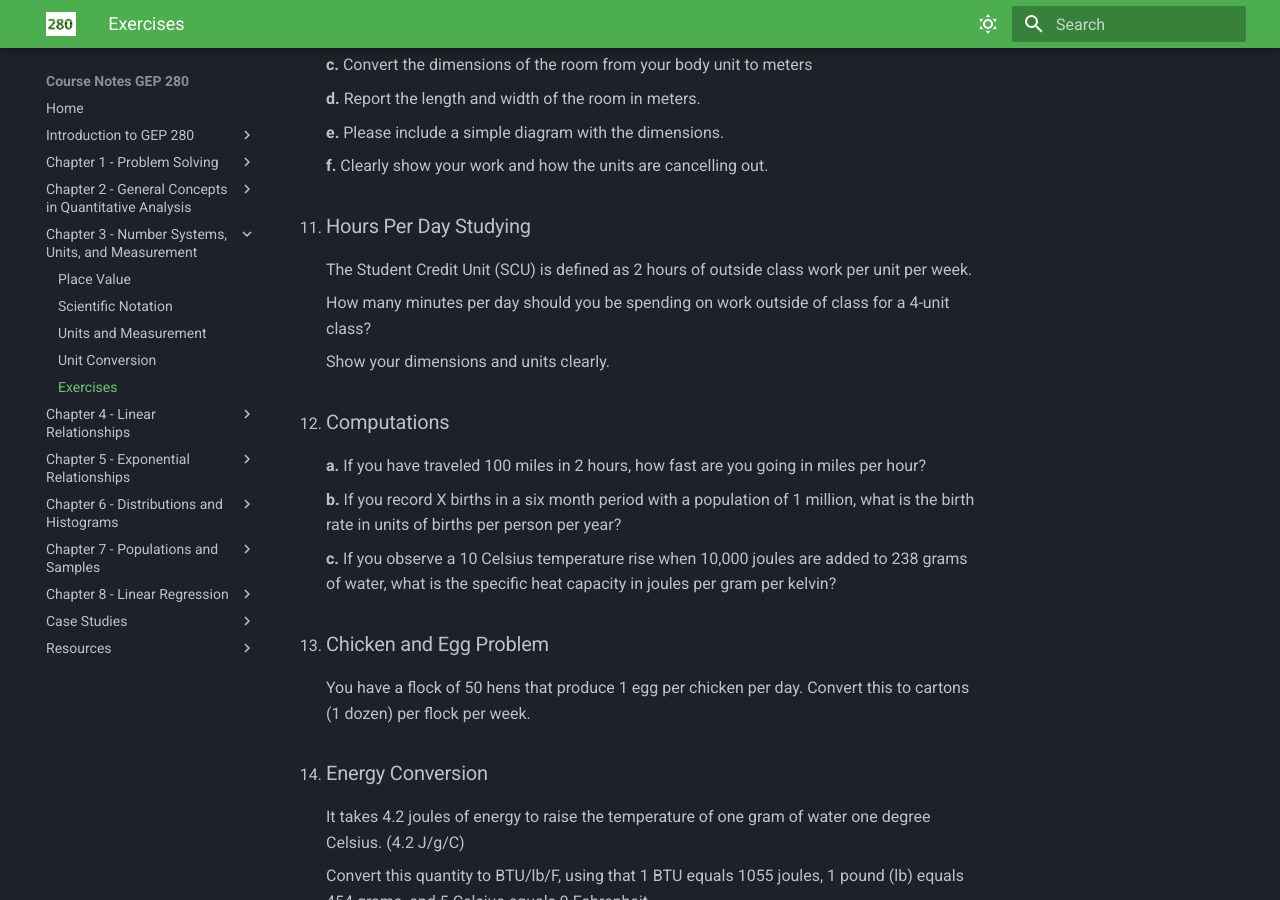
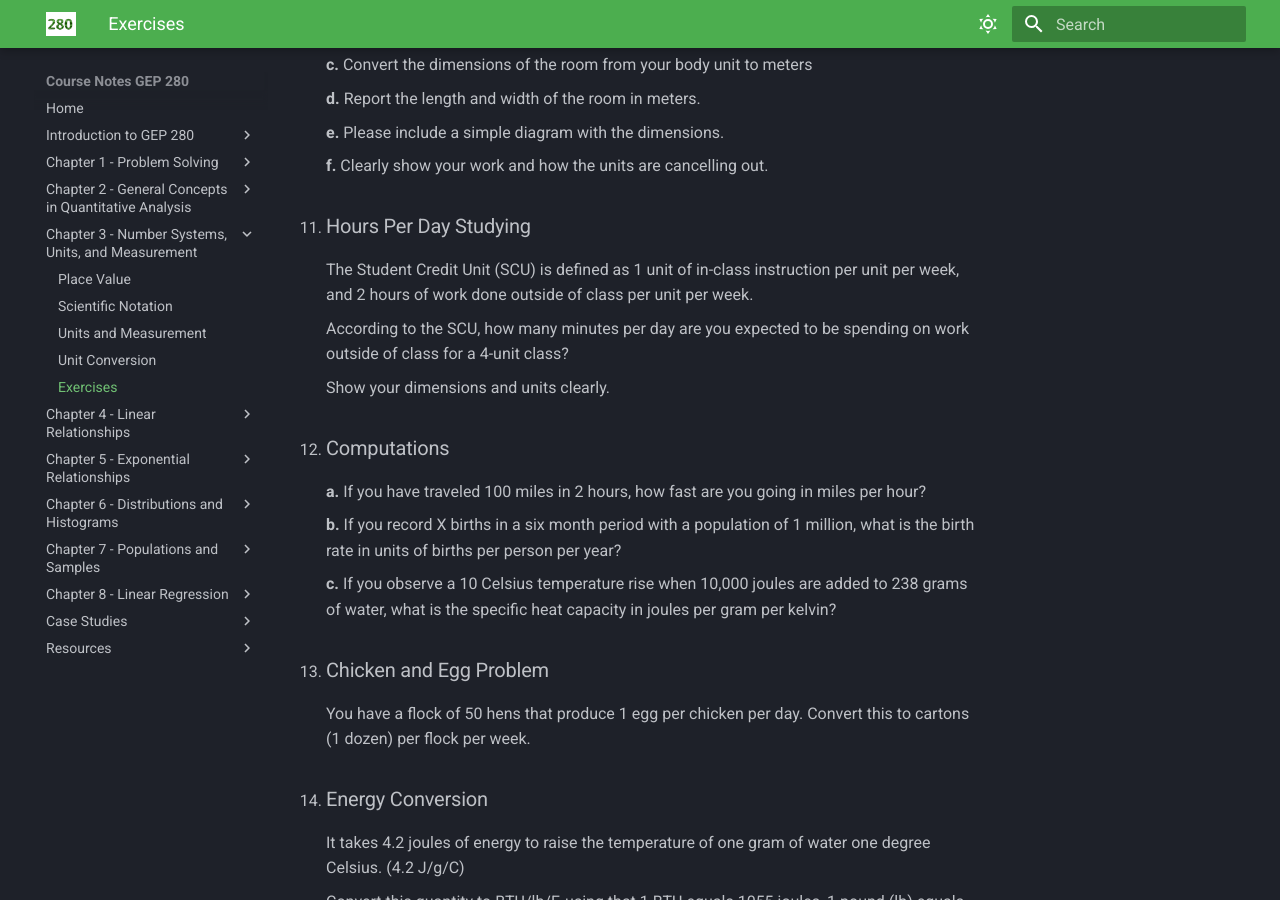
Before and after one commit to wgalbraith/280, an MkDocs documentation site: the page built from docs_student/quantities-exercises.md, in a window 1280 px wide and 900 px high, scrolled down 2275 px. Built offline with MkDocs 1.6.1 and Material for MkDocs 9.7.7, drawn with Linux system fonts in a browser that asks for light colours; nearby versions of some CDN libraries; some web fonts are replaced; library files that are not in the unit come from our copies.

Commit message:
Update quantities-exercises.md

```diff
--- a/docs_student/quantities-exercises.md
+++ b/docs_student/quantities-exercises.md
@@ -79,8 +79,8 @@
 
 <li>
 <h3>Hours Per Day Studying</h3>
-<p>The Student Credit Unit (SCU) is defined as 2 hours of outside class work per unit per week.</p>
-<p>How many minutes per day should you be spending on work outside of class for a 4-unit class?</p>
+<p>The Student Credit Unit (SCU) is defined as 1 unit of in-class instruction per unit per week, and 2 hours of work done outside of class per unit per week.</p>
+<p>According to the SCU, how many minutes per day are you expected to be spending on work outside of class for a 4-unit class?</p>
 <p>Show your dimensions and units clearly.</p>
 </li>
 
```
